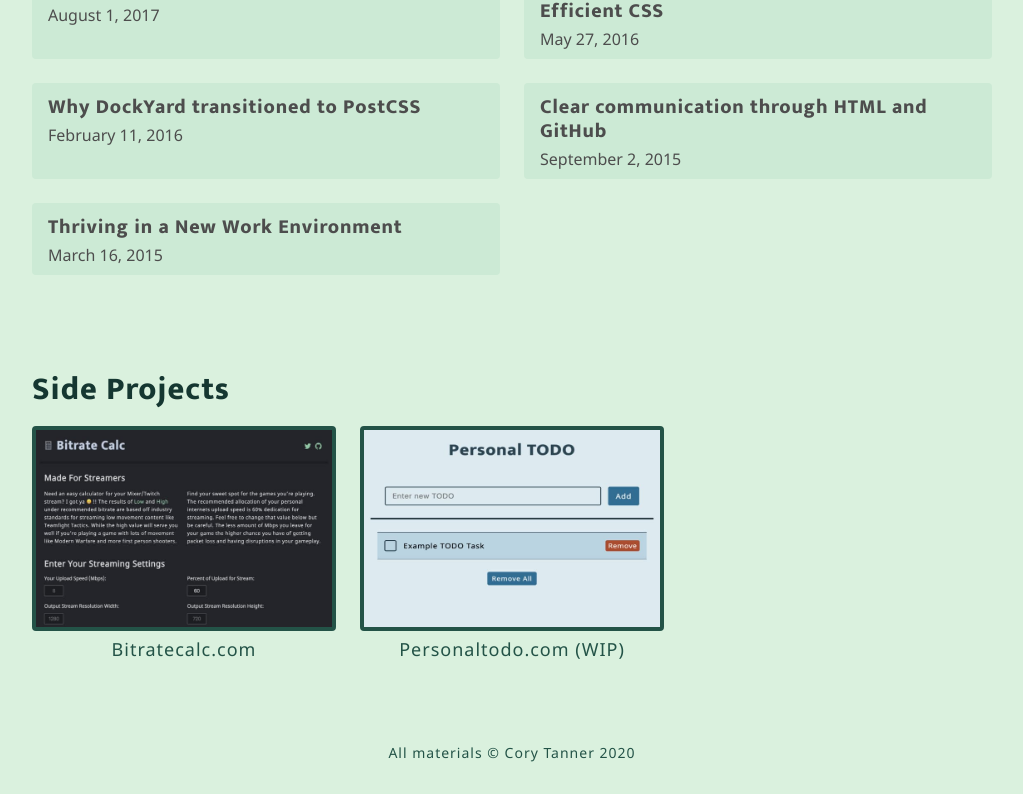
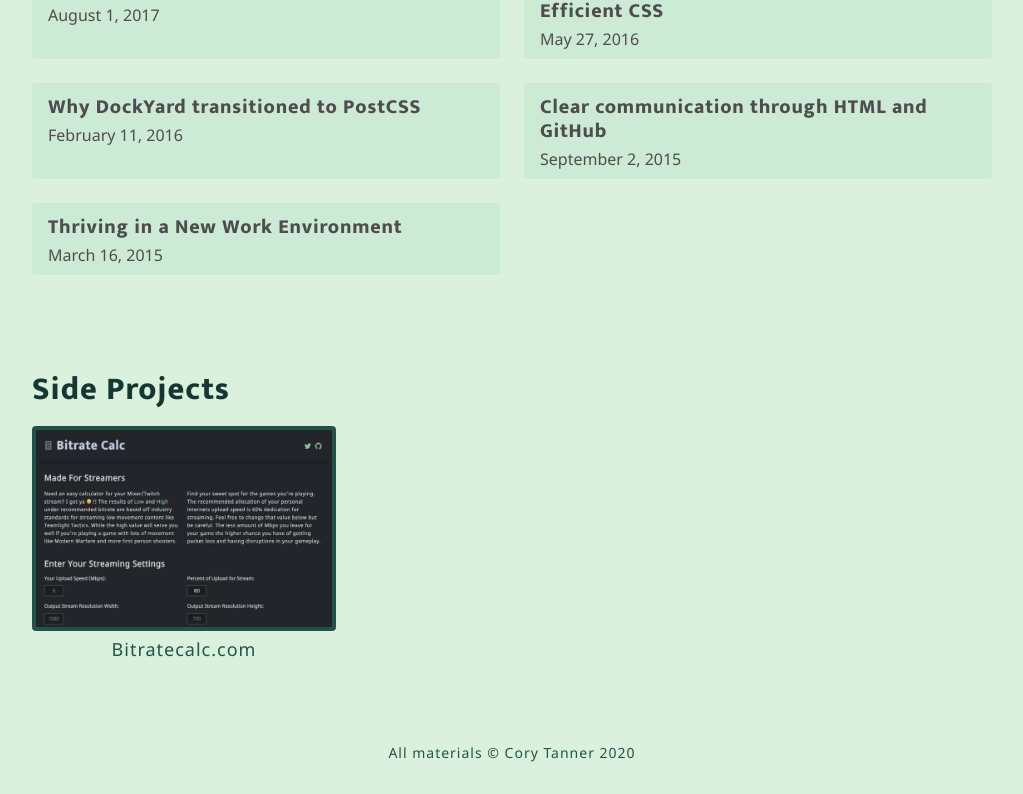
Before and after one commit to cory-tanner/bio, a React (Create React App) app: page / in a window 1280 px wide. Shown: the part 915-1709 px from the top of the page, without its empty margins (128-1151 px from the left). Built offline with nearby package versions, Linux system fonts and the light colour scheme.

Commit message:
Remove WIP projects (#50)

```diff
--- a/src/components/main.js
+++ b/src/components/main.js
@@ -63,13 +63,6 @@ class Main extends Component {
         imgURL: './images/bitratecalc.jpg',
         alt: 'Bitrate Calc side project',
         name: 'Bitratecalc.com'
-      },
-      {
-        id: 2,
-        link: 'https://personaltodo.com/',
-        imgURL: './images/personaltodo.jpg',
-        alt: 'Personal TODO side project',
-        name: 'Personaltodo.com (WIP)'
       }
     ]
   }
```
